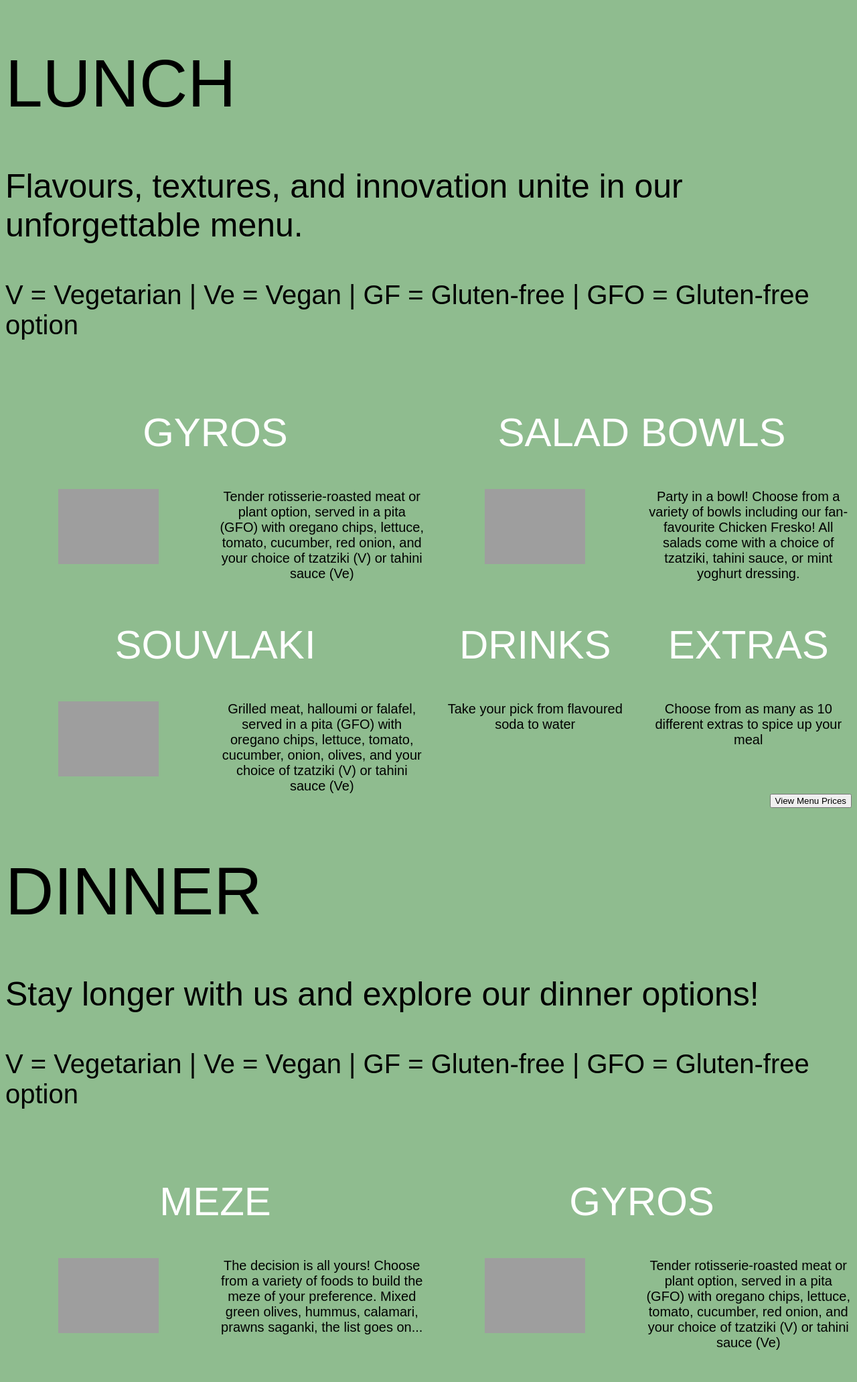
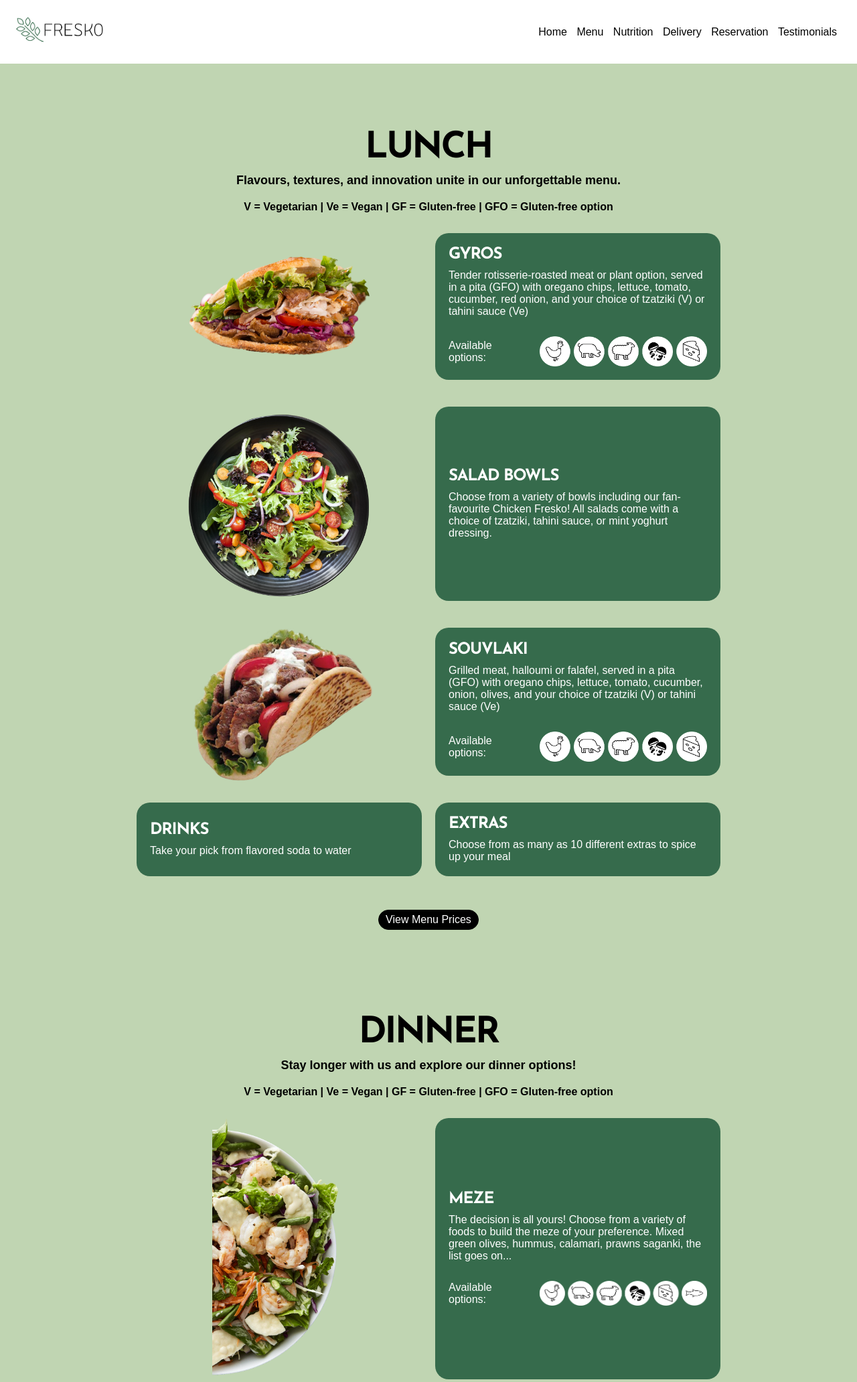
Before and after one commit to granolaameobi/fresko, a Flask app: page /menu in a window 1280 px wide. Shown: the top 2063 px of the page at 67% size. Run offline with Flask 2, Linux system fonts and the light colour scheme; some web fonts are replaced; grey boxes are pictures that could not be loaded.

Commit message:
feat: menu page + some additional edits of pages

```diff
--- a/static/css/style.css
+++ b/static/css/style.css
@@ -127,6 +127,12 @@ h1, .menu-button, img {
     text-align: center;
     margin-top: 10px;
   }
+
+.landing_page_bowl {
+    width: 500px;
+    max-width: 100%;
+    height: auto;
+}
 
   .footer-text {
     color: #000000;
@@ -370,3 +376,165 @@ h1, .menu-button, img {
     width: 400px;
     z-index: -1;
 }
+
+.menu_subheading {
+    color: black;
+}
+
+.lunchdinner-button {
+    margin-top: 10px;
+    text-align: center;
+    height: 30px;
+    border-radius: 20px;
+    border: 1px solid #366B4C;
+    background-color: #366B4C;
+    display: inline-flex;
+    align-items: center;
+    justify-content: center;
+    cursor: pointer;
+    white-space: nowrap;
+    overflow: hidden;
+    text-overflow: ellipsis;
+}
+
+.lunchdinner-button p {
+    margin: 0;
+    color: white;
+    font-size: 16px;
+    padding: 5px 10px;
+}
+
+.menu-item {
+    display: flex;
+    align-items: center;
+    justify-content: space-between;
+    margin-bottom: 20px;
+}
+
+.item-img {
+    flex-basis: 40%;
+    text-align: center;
+}
+
+.item-img img {
+    max-width: 150px;
+    height: auto;
+}
+
+.item-description {
+    flex-basis: 55%;
+    padding-left: 20px;
+}
+
+.menu-item h2 {
+    margin: 0;
+    text-transform: uppercase;
+    font-size: 24px;
+    margin-bottom: 10px;
+}
+
+.menu-item p {
+    margin: 0;
+    text-align: justify;
+    font-size: 16px;
+}
+
+* {
+    margin: 0;
+    padding: 0;
+    box-sizing: border-box;
+}
+
+.menu_subheading {
+    font-size: 18px;
+    margin-bottom: 20px;
+    text-align: center;
+}
+
+h4 {
+    text-align: center;
+    margin-bottom: 30px;
+}
+
+.menu-grid {
+    display: grid;
+    grid-template-columns: repeat(2, 1fr);
+    grid-gap: 20px;
+    margin-bottom: 20px;
+    justify-content: center;
+}
+
+.menu-item {
+    display: flex;
+    flex-direction: column;
+    align-items: flex-start;
+    justify-content: center;
+    background-color: #366B4C;
+    color: white;
+    padding: 20px;
+    border-radius: 20px;
+}
+
+.menu-item .section-title {
+    margin: 0;
+    text-transform: uppercase;
+    font-size: 24px;
+    margin-bottom: 10px;
+}
+
+.menu-item p {
+    margin: 0;
+    text-align: left;
+    font-size: 16px;
+}
+
+.menu-image {
+    max-height: 100%;
+    width: 300px;
+    margin-bottom: 10px;
+}
+
+.lunchdinner-button {
+    margin-top: 10px;
+    text-align: center;
+    height: 30px;
+    border-radius: 20px;
+    border: 1px solid black;
+    background-color: black;
+    display: inline-flex;
+    align-items: center;
+    justify-content: center;
+    cursor: pointer;
+    white-space: nowrap;
+    overflow: hidden;
+    text-overflow: ellipsis;
+}
+
+.lunchdinner-button p {
+    margin: 0;
+    color: white;
+    font-size: 16px;
+    padding: 5px 10px;
+}
+
+.item-options {
+    display: flex;
+    align-items: center;
+    margin-top: 10px;
+}
+
+.item-options p {
+    margin: 0;
+    margin-right: 10px;
+}
+
+.item-options .options-container {
+    display: flex;
+    align-items: center;
+    margin-left: 10px;
+}
+
+.item-options img {
+    max-width: 250px;
+    height: auto;
+}
--- a/templates/cookies.html
+++ b/templates/cookies.html
@@ -9,7 +9,7 @@
     <div class="tzatziki-container">
         <img src="/static/images/tzatziki_cookie_notice.png" alt="Tzatziki" class="tzatziki-image">
     </div>
-
+</div>
 <div class="content-container" style="margin-top: -120px;">
     <h1 class="section-title" align="center">COOKIE NOTICE</h1>
 
@@ -79,7 +79,6 @@
     </div>
 </div>
 </div>
-</div>
 
 <img src="/static/images/tomato_chilli.png" alt="Tomato Chilli" class="tomato_chilli">
 
--- a/templates/index.html
+++ b/templates/index.html
@@ -12,6 +12,6 @@
         </div>
       </a>
     </div>
-    <img src="static/images/landing_page_bowl.png" alt="Landing Page Image" width="600px" height="600px">
+    <img src="static/images/landing_page_bowl.png" alt="Landing Page Image" class="landing_page_bowl">
   </div>
 {% endblock %}
--- a/templates/menu.html
+++ b/templates/menu.html
@@ -1,142 +1,108 @@
-<!DOCTYPE html>
-<html>
-<head>
-    <title>Our Menu</title>
-    <style>
-        body {background-color: darkseagreen;}
-        h1 {font: 100px Arial, sans-serif;}
-        h2 {font: 60px Arial, sans-serif;
-        color: white;}
-        h3 {font: 50px Arial, sans-serif;}
-        h4 {font: 40px Arial, sans-serif;}
-        p {font: 20px Arial, sans-serif;}
-        .grid-container {
-        display: grid;
-        grid-template-columns: repeat(2, 1fr);
-        grid-gap: 10px;
-        }
-       .grid-item {
-        text-align: center;
-        }
-       .grid-item img {
-        max-width: 100%;
-        min-height: 75%;
-        height: auto;
-        }
-       .grid-item p {
-        margin: 0;
-        }
-       .button-container {
-        text-align: right;
-        }
-        </style>
-</head>
-<body>
-    <h1>LUNCH</h1>
-    <h3>Flavours, textures, and innovation unite in our unforgettable menu.</h3>
+{% extends 'base.html' %}
+
+{% block title %}Fresko | Menu{% endblock %}
+
+{% block content %}
+<br><br>
+
+<div class="content" style="margin: 0 auto; max-width: 1000px;">
+    <h1 class="section-title">LUNCH</h1>
+    <h3 class="menu_subheading">Flavours, textures, and innovation unite in our unforgettable menu.</h3>
     <h4>V = Vegetarian | Ve = Vegan | GF = Gluten-free | GFO = Gluten-free option</h4>
-        <div class="grid-container">
-            <div class="grid-item">
-                <h2>GYROS</h2>
-                <div class="grid-container">
-                    <div class="grid-item">
-                        <img src="https://static.wixstatic.com/media/5d6688_4265d58c7a32481f92a5dd5a4a718549~mv2.png/v1/crop/x_23,y_71,w_650,h_353/fill/w_284,h_154,al_c,q_85,usm_0.66_1.00_0.01,enc_auto/pngwing_com%20(4).png" alt="Gyro" width="150" height="150">
-                    </div>
-                    <div class="grid-item">
-                        <p>Tender rotisserie-roasted meat or plant option, served in a pita (GFO) with oregano chips, lettuce, tomato, cucumber, red onion, and your choice of tzatziki (V) or tahini sauce (Ve)</p>
+
+    <div class="menu-grid">
+        <img src="static/images/gyro.png" alt="Gyro" class="menu-image">
+        <div class="menu-item">
+            <h2 class="section-title" style="color: white;">GYROS</h2>
+            <p>Tender rotisserie-roasted meat or plant option, served in a pita (GFO) with oregano chips, lettuce, tomato, cucumber, red onion, and your choice of tzatziki (V) or tahini sauce (Ve)</p><br>
+            <div class="item-options">
+                <p>Available options:</p>
+                <div class="options-container">
+                    <img src="static/images/available_options_graphic.png" alt="Options Graphic" class="options">
                 </div>
             </div>
         </div>
-            <div class="grid-item">
-                <h2>SALAD BOWLS</h2>
-                <div class="grid-container">
-                    <div class="grid-item">
-                        <img src="https://static.wixstatic.com/media/5d6688_0ab401d649b3467f959ce567c1a8db1f~mv2.png/v1/fill/w_238,h_238,al_c,q_85,usm_0.66_1.00_0.01,enc_auto/pngwing_com%20(5).png" alt="Salad Bowl" width="150" height="150">
+        <img src="static/images/salad_bowl_2.png" alt="Salad Bowl 2" class="menu-image">
+        <div class="menu-item">
+            <h2 class="section-title" style="color: white;">SALAD BOWLS</h2>
+            <p>Choose from a variety of bowls including our fan-favourite Chicken Fresko! All salads come with a choice of tzatziki, tahini sauce, or mint yoghurt dressing.</p>
         </div>
-                    <div class="grid-item">
-                        <p>Party in a bowl! Choose from a variety of bowls including our fan-favourite Chicken Fresko! All salads come with a choice of tzatziki, tahini sauce, or mint yoghurt dressing.</p>
+        <img src="static/images/souvlaki_wrap.png" alt="Souvlaki Wrap" class="menu-image">
+        <div class="menu-item">
+            <h2 class="section-title" style="color: white;">SOUVLAKI</h2>
+            <p>Grilled meat, halloumi or falafel, served in a pita (GFO) with oregano chips, lettuce, tomato, cucumber, onion, olives, and your choice of tzatziki (V) or tahini sauce (Ve)</p><br>
+            <div class="item-options">
+                <p>Available options:</p>
+                <div class="options-container">
+                    <img src="static/images/available_options_graphic.png" alt="Options Graphic" class="options">
                 </div>
             </div>
         </div>
-            <div class="grid-item">
-                <h2>SOUVLAKI</h2>
-                <div class="grid-container">
-                    <div class="grid-item">
-                        <img src="https://static.wixstatic.com/media/5d6688_e0a6b7cd138c40ba9ca3137f41ffa2f3~mv2.png/v1/crop/x_15,y_12,w_174,h_188/fill/w_173,h_187,al_c,q_85,usm_0.66_1.00_0.01,enc_auto/output-onlinepngtools.png" alt="Souvlaki" width="150" height="150">
+        <div class="menu-item">
+            <h2 class="section-title" style="color: white;">DRINKS</h2>
+            <p>Take your pick from flavored soda to water</p>
         </div>
-                    <div class="grid-item">
-                        <p>Grilled meat, halloumi or falafel, served in a pita (GFO) with oregano chips, lettuce, tomato, cucumber, onion, olives, and your choice of tzatziki (V) or tahini sauce (Ve)</p>
+        <div class="menu-item">
+            <h2 class="section-title" style="color: white;">EXTRAS</h2>
+            <p>Choose from as many as 10 different extras to spice up your meal</p>
+        </div>
+    </div>
+    <a href="/lunch">
+        <div class="lunchdinner-button">
+            <p>View Menu Prices</p>
+        </div>
+    </a>
+</div>
+<div class="content" style="margin: 0 auto; max-width: 1000px;">
+    <h1 class="section-title">DINNER</h1>
+    <h3 class="menu_subheading">Stay longer with us and explore our dinner options!</h3>
+    <h4>V = Vegetarian | Ve = Vegan | GF = Gluten-free | GFO = Gluten-free option</h4>
+
+    <div class="menu-grid">
+        <img src="static/images/meze.png" alt="Meze" class="menu-image" style="width: 200px;">
+        <div class="menu-item">
+            <h2 class="section-title" style="color: white;">MEZE</h2>
+            <p>The decision is all yours! Choose from a variety of foods to build the meze of your preference. Mixed green olives, hummus, calamari, prawns saganki, the list goes on...</p><br>
+            <div class="item-options">
+                <p>Available options:</p>
+                <div class="options-container">
+                    <img src="static/images/available_options_graphic_2.png" alt="Options Graphic 2" class="options">
                 </div>
             </div>
         </div>
-            <div class="grid-item">
-                <div class="grid-container">
-                    <div class="grid-item">
-                        <h2>DRINKS</h2>
-                        <p>Take your pick from flavoured soda to water</p>
+        <img src="static/images/gyro.png" alt="Gyro" class="menu-image">
+        <div class="menu-item">
+            <h2 class="section-title" style="color: white;">GYROS</h2>
+            <p>Tender rotisserie-roasted meat or plant option, served in a pita (GFO) with oregano chips, lettuce, tomato, cucumber, red onion, and your choice of tzatziki (V) or tahini sauce (Ve)</p><br>
+            <div class="item-options">
+                <p>Available options:</p>
+                <div class="options-container">
+                    <img src="static/images/available_options_graphic.png" alt="Options Graphic" class="options">
                 </div>
-                    <div class="grid-item">
-                        <h2>EXTRAS</h2>
-                        <p>Choose from as many as 10 different extras to spice up your meal</p>
+            </div>
+        </div>
+        <img src="static/images/dip.png" alt="Dip" class="menu-image">
+        <div class="menu-item">
+            <h2 class="section-title" style="color: white;">DIPS</h2>
+            <p>Complement your main course with our handcrafted dips including our mint-infused tzatziki amongst others</p><br>
+        </div>
+        <img src="static/images/souvlaki_wrap.png" alt="Souvlaki Wrap" class="menu-image">
+        <div class="menu-item">
+            <h2 class="section-title" style="color: white;">SOUVLAKI</h2>
+            <p>Grilled meat, halloumi or falafel, served in a pita (GFO) with oregano chips, lettuce, tomato, cucumber, onion, olives, and your choice of tzatziki (V) or tahini sauce (Ve)</p><br>
+            <div class="item-options">
+                <p>Available options:</p>
+                <div class="options-container">
+                    <img src="static/images/available_options_graphic.png" alt="Options Graphic" class="options">
                 </div>
             </div>
         </div>
     </div>
-        <div class="button-container">
-            <button onclick="window.location.href='/lunch'">View Menu Prices</button>
+    <a href="/dinner">
+        <div class="lunchdinner-button">
+            <p>View Menu Prices and Drinks</p>
         </div>
-        <h1>DINNER</h1>
-        <h3>Stay longer with us and explore our dinner options!</h3>
-        <h4>V = Vegetarian | Ve = Vegan | GF = Gluten-free | GFO = Gluten-free option</h4>
-            <div class="grid-container">
-                <div class="grid-item">
-                    <h2>MEZE</h2>
-                    <div class="grid-container">
-                        <div class="grid-item">
-                            <img src="https://static.wixstatic.com/media/5d6688_28fb8cc7244b40d8aa021e26730880bf~mv2.png/v1/fill/w_157,h_314,al_c,q_85,usm_0.66_1.00_0.01,enc_auto/pngwing_com%20(7).png" alt="Gyro" width="150" height="150">
+    </a>
 </div>
-                        <div class="grid-item">
-                            <p>The decision is all yours! Choose from a variety of foods to build the meze of your preference. Mixed green olives, hummus, calamari, prawns saganki, the list goes on...</p>
-                        </div>
-                    </div>
-                </div>
-                <div class="grid-item">
-                    <h2>GYROS</h2>
-                    <div class="grid-container">
-                        <div class="grid-item">
-                            <img src="https://static.wixstatic.com/media/5d6688_4265d58c7a32481f92a5dd5a4a718549~mv2.png/v1/crop/x_23,y_71,w_650,h_353/fill/w_284,h_154,al_c,q_85,usm_0.66_1.00_0.01,enc_auto/pngwing_com%20(4).png" alt="Salad Bowl" width="150" height="150">
-                        </div>
-                        <div class="grid-item">
-                            <p>
-                                Tender rotisserie-roasted meat or plant option, served in a pita (GFO) with oregano chips, lettuce, tomato, cucumber, red onion, and your choice of tzatziki (V) or tahini sauce (Ve)</p>
-                        </div>
-                    </div>
-                </div>
-                <div class="grid-item">
-                    <h2>DIPS</h2>
-                    <div class="grid-container">
-                        <div class="grid-item">
-                            <img src="https://static.wixstatic.com/media/5d6688_9e9842dc1f0541428cd66b0045ccc0a3~mv2.png/v1/crop/x_51,y_44,w_685,h_459/fill/w_293,h_196,al_c,q_85,usm_0.66_1.00_0.01,enc_auto/pngwing_com%20(6).png" alt="Souvlaki" width="150" height="150">
-                        </div>
-                        <div class="grid-item">
-                            <p>Complement your main course with our handcrafted dips including our mint-infused tzatziki amongst others</p>
-                        </div>
-                    </div>
-                </div>
-                <div class="grid-item">
-                    <h2>SOUVLAKI</h2>
-                    <div class="grid-container">
-                        <div class="grid-item">
-                            <img src="https://static.wixstatic.com/media/5d6688_e0a6b7cd138c40ba9ca3137f41ffa2f3~mv2.png/v1/crop/x_15,y_12,w_174,h_188/fill/w_173,h_187,al_c,q_85,usm_0.66_1.00_0.01,enc_auto/output-onlinepngtools.png" alt="Souvlaki" width="150" height="150">
-                        </div>
-                        <div class="grid-item">
-                            <p>Grilled meat, halloumi or falafel, served in a pita (GFO) with oregano chips, lettuce, tomato, cucumber, onion, olives, and your choice of tzatziki (V) or tahini sauce (Ve)</p>
-                        </div>
-                    </div>
-                </div>
-        </div>
-        <div class="button-container">
-            <button onclick="window.location.href='/dinner'">View Menu Prices & Drinks</button>
-        </div>
-</body>
-</html>
+
+{% endblock %}
```
Also changed, not shown: static/images/available_options_graphic.png (added), static/images/available_options_graphic_2.png (added), static/images/dip.png (added), static/images/gyro.png, static/images/meze.png (added), static/images/salad_bowl_2.png (added), static/images/souvlaki_wrap.png (added), static/images/spinach_cheese.png (added). Lines whose indentation alone changed are shown as unchanged.
